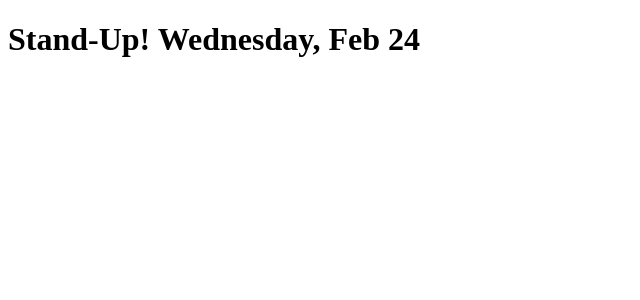
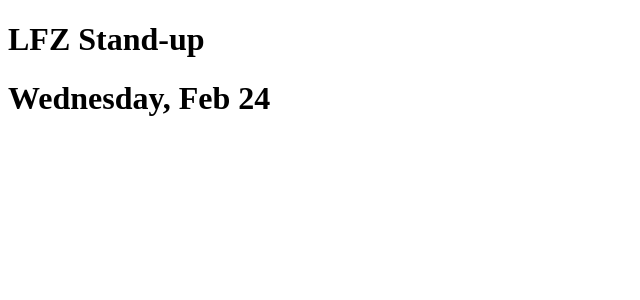
Before and after one commit to ChrisGitmed/stand-up-assistant, a React app: page / in a window 1280 px wide. Shown: the top 300 px of the page, without its empty margins (0-640 px from the left). Built offline with nearby package versions, Linux system fonts and the light colour scheme; the HTML template or start-up script is replaced by a standard one.

Commit message:
Added fonts; Tweaked organization in Title component.

```diff
--- a/src/title.jsx
+++ b/src/title.jsx
@@ -55,7 +55,10 @@ export default function Title() {
     const today = `${day}, ${month} ${date.getDate()}`
     return (
         <div>
-            <h1 className="title">Stand-Up! {today}</h1>
+            <div className="row title space-around align-center">
+                <h1>LFZ Stand-up</h1>
+                <h1>{today}</h1>
+            </div>
         </div>
     )
 }
```
Also changed, not shown: 2 other files (tests, documents, lock files or other folders).
